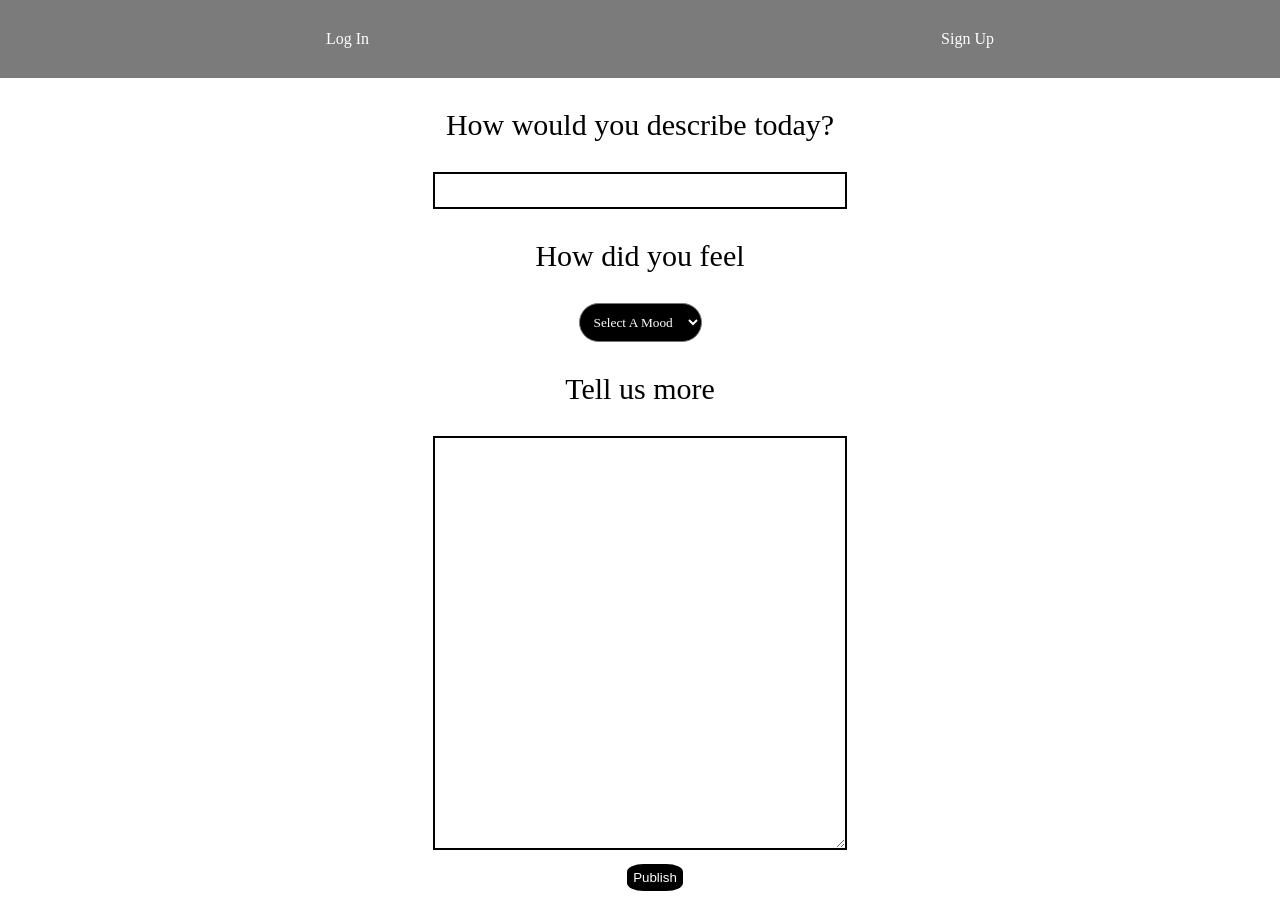
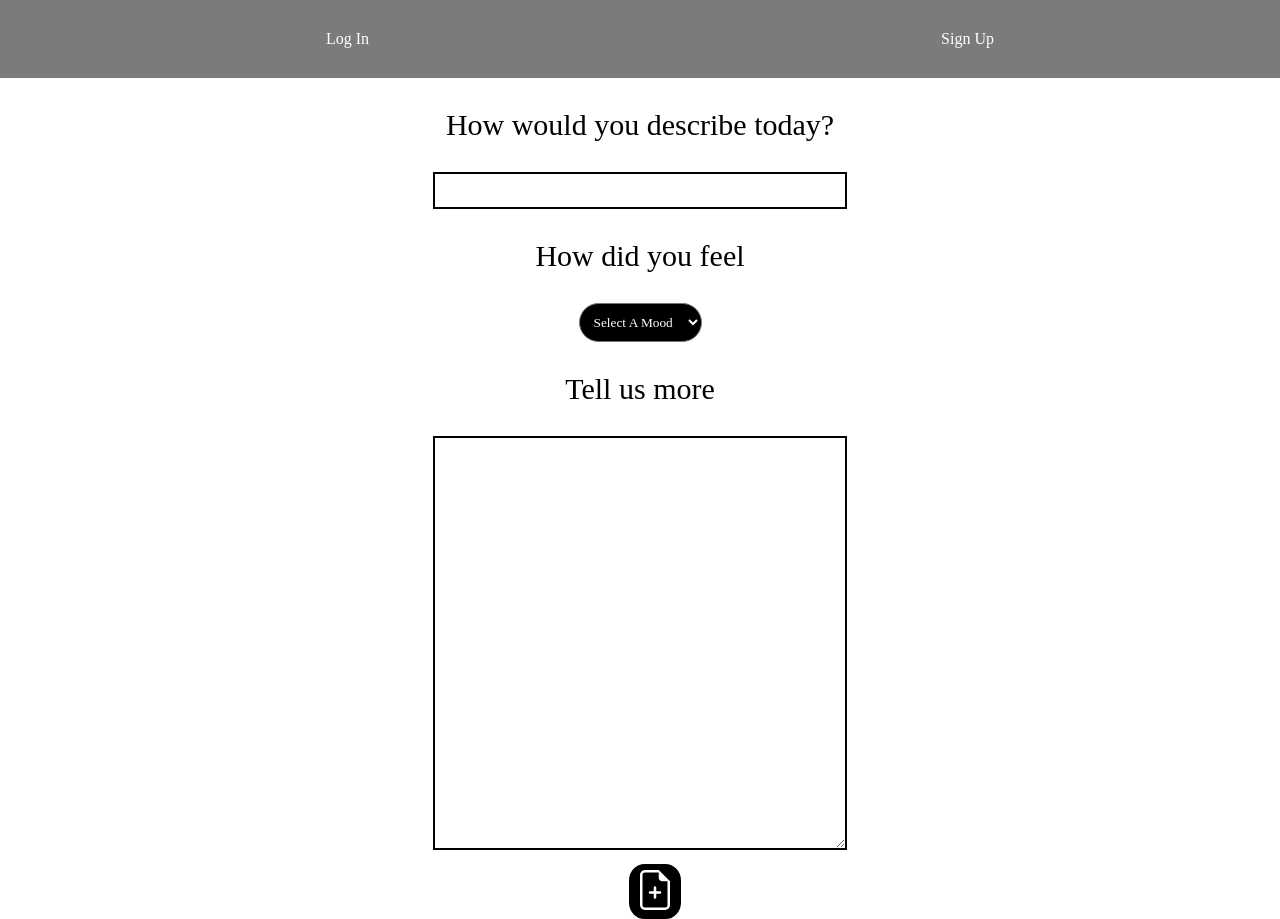
Before and after one commit to Erodri6z/Journal-Front-end, a React (Create React App) app: page /new-entry in a window 1280 px wide. Before the commit the page ends 891 px from the top, so only its background shows below. Built offline with nearby package versions, Linux system fonts and the light colour scheme; no server answers; a web font is replaced by a local one.

Commit message:
add styling to icons

```diff
--- a/src/components/JournalPage/JournalPage.jsx
+++ b/src/components/JournalPage/JournalPage.jsx
@@ -25,7 +25,7 @@ const JournalPage = (props) => {
     <section className="note-page">
       <Link to="/page-edit" state={{note}}>
         <button className="edit-btn">
-          <svg xmlns="http://www.w3.org/2000/svg" width="16" height="16" fill="currentColor" class="bi bi-pencil" viewBox="0 0 16 16">
+          <svg xmlns="http://www.w3.org/2000/svg" width="30" height="30" fill="currentColor" class="bi bi-pencil" viewBox="0 0 16 16">
           <path d="M12.146.146a.5.5 0 0 1 .708 0l3 3a.5.5 0 0 1 0 .708l-10 10a.5.5 0 0 1-.168.11l-5 2a.5.5 0 0 1-.65-.65l2-5a.5.5 0 0 1 .11-.168l10-10zM11.207 2.5 13.5 4.793 14.793 3.5 12.5 1.207 11.207 2.5zm1.586 3L10.5 3.207 4 9.707V10h.5a.5.5 0 0 1 .5.5v.5h.5a.5.5 0 0 1 .5.5v.5h.293l6.5-6.5zm-9.761 5.175-.106.106-1.528 3.821 3.821-1.528.106-.106A.5.5 0 0 1 5 12.5V12h-.5a.5.5 0 0 1-.5-.5V11h-.5a.5.5 0 0 1-.468-.325z"/>
           </svg>
         </button>
@@ -34,7 +34,7 @@ const JournalPage = (props) => {
       <h2 className="mood">Mood: {note.mood}</h2>
       <p className="text">{note.text}</p>
       <button className='delete-btn'onClick={() => props.handleDeleteNote(note._id)}>
-        <svg xmlns="http://www.w3.org/2000/svg" width="16" height="16" fill="currentColor" class="bi bi-trash3" viewBox="0 0 16 16">
+        <svg xmlns="http://www.w3.org/2000/svg" width="40" height="40" fill="currentColor" class="bi bi-trash3" viewBox="0 0 16 16">
         <path d="M6.5 1h3a.5.5 0 0 1 .5.5v1H6v-1a.5.5 0 0 1 .5-.5ZM11 2.5v-1A1.5 1.5 0 0 0 9.5 0h-3A1.5 1.5 0 0 0 5 1.5v1H2.506a.58.58 0 0 0-.01 0H1.5a.5.5 0 0 0 0 1h.538l.853 10.66A2 2 0 0 0 4.885 16h6.23a2 2 0 0 0 1.994-1.84l.853-10.66h.538a.5.5 0 0 0 0-1h-.995a.59.59 0 0 0-.01 0H11Zm1.958 1-.846 10.58a1 1 0 0 1-.997.92h-6.23a1 1 0 0 1-.997-.92L3.042 3.5h9.916Zm-7.487 1a.5.5 0 0 1 .528.47l.5 8.5a.5.5 0 0 1-.998.06L5 5.03a.5.5 0 0 1 .47-.53Zm5.058 0a.5.5 0 0 1 .47.53l-.5 8.5a.5.5 0 1 1-.998-.06l.5-8.5a.5.5 0 0 1 .528-.47ZM8 4.5a.5.5 0 0 1 .5.5v8.5a.5.5 0 0 1-1 0V5a.5.5 0 0 1 .5-.5Z"/>
         </svg>
       </button>
--- a/src/components/NavBar/NavBar.jsx
+++ b/src/components/NavBar/NavBar.jsx
@@ -7,12 +7,19 @@ const NavBar = ({ user, handleLogout }) => {
     <>
       {user ?
         <nav>
-            <Link className='change-password' to="/changePassword">Change Password</Link>
+            {/* <Link className='change-password' to="/changePassword">Change Password</Link> */}
           <ul>
             <li id='username'>Welcome, {user.name}</li>
             <li><Link className='nav-item' to="/new-entry">Vent</Link></li>
             <li><Link className='nav-item' to="/journal">Journal</Link></li>
-            <li><Link className='nav-item' to="" onClick={handleLogout}>LOG OUT</Link></li>
+            <li>
+              <Link className='nav-item' to="" onClick={handleLogout}>
+                <svg xmlns="http://www.w3.org/2000/svg" width="25" height="25" fill="currentColor" class="bi bi-door-open" viewBox="0 0 16 16">
+                  <path d="M8.5 10c-.276 0-.5-.448-.5-1s.224-1 .5-1 .5.448.5 1-.224 1-.5 1z"/>
+                  <path d="M10.828.122A.5.5 0 0 1 11 .5V1h.5A1.5 1.5 0 0 1 13 2.5V15h1.5a.5.5 0 0 1 0 1h-13a.5.5 0 0 1 0-1H3V1.5a.5.5 0 0 1 .43-.495l7-1a.5.5 0 0 1 .398.117zM11.5 2H11v13h1V2.5a.5.5 0 0 0-.5-.5zM4 1.934V15h6V1.077l-6 .857z"/>
+                </svg>
+              </Link>
+            </li>
           </ul>
         </nav>
       :
--- a/src/pages/JournalEntry/Journal-Entry.jsx
+++ b/src/pages/JournalEntry/Journal-Entry.jsx
@@ -53,8 +53,11 @@ const NoteEntry = (props) => {
         <textarea name="text" id="textbox" onChange={handleChange} />
         <br />
         <button className='publish-btn' type='submit'>
-          Publish
-        </button>
+            <svg xmlns="http://www.w3.org/2000/svg" width="40" height="40" fill="currentColor" class="bi bi-file-earmark-plus" viewBox="0 0 16 16">
+              <path d="M8 6.5a.5.5 0 0 1 .5.5v1.5H10a.5.5 0 0 1 0 1H8.5V11a.5.5 0 0 1-1 0V9.5H6a.5.5 0 0 1 0-1h1.5V7a.5.5 0 0 1 .5-.5z"/>
+              <path d="M14 4.5V14a2 2 0 0 1-2 2H4a2 2 0 0 1-2-2V2a2 2 0 0 1 2-2h5.5L14 4.5zm-3 0A1.5 1.5 0 0 1 9.5 3V1H4a1 1 0 0 0-1 1v12a1 1 0 0 0 1 1h8a1 1 0 0 0 1-1V4.5h-2z"/>
+            </svg>
+          </button>
       </form>
     </div>
   )
```
